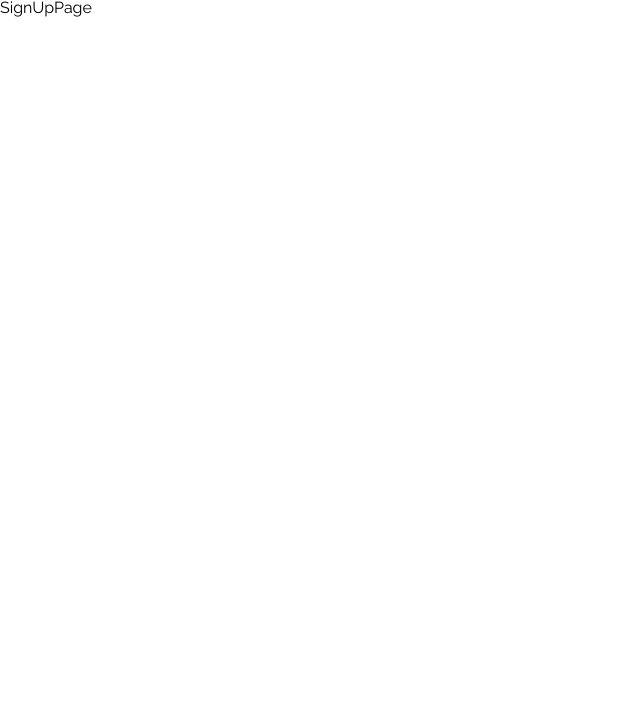
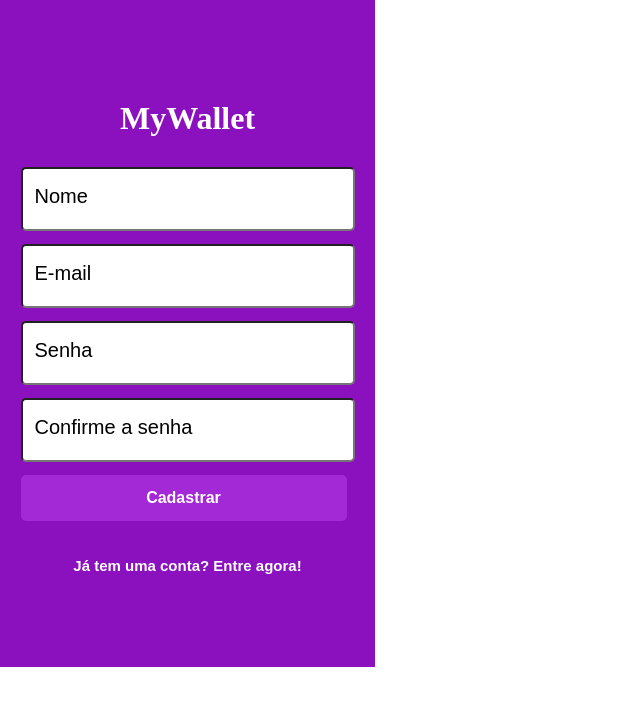
Before and after one commit to antonioeprado/projeto14-mywallet-front, a React (Create React App) app: page /sign-up in a window 1280 px wide. Shown: the top 706 px of the page, without its empty margins (0-640 px from the left). Built offline with nearby package versions, Linux system fonts and the light colour scheme; a web font is replaced by a local one.

Commit message:
fix: changed sign in function and state to SignInPage

```diff
--- a/src/App.js
+++ b/src/App.js
@@ -1,44 +1,16 @@
 import { BrowserRouter as Router, Routes, Route } from "react-router-dom";
 import { GlobalStyles } from "./assets/styles/GlobalStyles";
-import { useState } from "react";
 import SignInPage from "./pages/SignInPage";
 import SignUpPage from "./pages/SignUpPage";
-import axios from "axios";
-import { URLS } from "./assets/constants/URLS";
 
 function App() {
-	const [signInForm, setSignInForm] = useState({ email: "", password: "" });
-
-	function signIn(e) {
-		e.preventDefault();
-		const config = {
-			method: "post",
-			headers: {
-				"Access-Control-Allow-Origin": "*",
-				"Content-Type": "application/json",
-			},
-			data: {
-				...signInForm,
-			},
-		};
-		axios(URLS.signIn, config)
-			.then((res) => console.log(res.data))
-			.catch((err) => console.log(err.response.data));
-	}
-
 	return (
 		<Router>
 			<GlobalStyles />
 			<Routes>
 				<Route
 					path='/'
-					element={
-						<SignInPage
-							form={signInForm}
-							setForm={setSignInForm}
-							signIn={signIn}
-						/>
-					}
+					element={<SignInPage />}
 				/>
 				<Route
 					path='/sign-up'
--- a/src/assets/constants/URLS.js
+++ b/src/assets/constants/URLS.js
@@ -1,3 +1,4 @@
 export const URLS = {
 	signIn: "http://localhost:5000/sign-in",
+	signUp: "http://localhost:5000/sign-up",
 };
--- a/src/pages/SignInPage.js
+++ b/src/pages/SignInPage.js
@@ -1,18 +1,41 @@
-import React from "react";
+import React, { useState } from "react";
 import { StyledWrapper } from "../assets/styles/PageWrapper";
 import { StyledTitle } from "../assets/styles/TextLogo";
 import { StyledInput } from "../assets/styles/Input";
 import { FullWidthButton } from "../assets/styles/Buttons";
-import { Link } from "react-router-dom";
+import { Link, useNavigate } from "react-router-dom";
 import { textColor } from "../assets/styles/Colors";
+import axios from "axios";
+import { URLS } from "../assets/constants/URLS";
 
 function SignInPage(props) {
-	const { form, setForm, signIn } = props;
+	const [signInForm, setSignInForm] = useState({ email: "", password: "" });
+	const navigate = useNavigate();
+
+	function signIn(e) {
+		e.preventDefault();
+		const config = {
+			method: "post",
+			headers: {
+				"Access-Control-Allow-Origin": "*",
+				"Content-Type": "application/json",
+			},
+			data: {
+				...signInForm,
+			},
+		};
+		axios(URLS.signIn, config)
+			.then((res) => {
+				console.log(res.data);
+				navigate("/home");
+			})
+			.catch((err) => console.log(err.response.data));
+	}
 
 	function handleForm(e) {
 		const { name, value } = e.target;
-		setForm({
-			...form,
+		setSignInForm({
+			...signInForm,
 			[name]: value,
 		});
 	}
@@ -27,13 +50,13 @@ function SignInPage(props) {
 				<StyledInput
 					name='email'
 					placeholder='E-mail'
-					value={form.email}
+					value={signInForm.email}
 					onChange={handleForm}
 				/>
 				<StyledInput
 					name='password'
 					placeholder='Senha'
-					value={form.password}
+					value={signInForm.password}
 					onChange={handleForm}
 				/>
 				<FullWidthButton>Entrar</FullWidthButton>
--- a/src/pages/SignUpPage.js
+++ b/src/pages/SignUpPage.js
@@ -1,7 +1,100 @@
-import React from "react";
+import React, { useState } from "react";
+import { StyledWrapper } from "../assets/styles/PageWrapper";
+import { StyledInput } from "../assets/styles/Input";
+import { FullWidthButton } from "../assets/styles/Buttons";
+import { Link, useNavigate } from "react-router-dom";
+import { textColor } from "../assets/styles/Colors";
+import { StyledTitle } from "../assets/styles/TextLogo";
+import axios from "axios";
+import { URLS } from "../assets/constants/URLS";
 
 function SignUpPage() {
-	return <div>SignUpPage</div>;
+	const [signUpForm, setSignUpForm] = useState({
+		name: "",
+		email: "",
+		password: "",
+		repassword: "",
+	});
+
+	const navigate = useNavigate();
+
+	function handleForm(e) {
+		const { name, value } = e.target;
+		setSignUpForm({
+			...signUpForm,
+			[name]: value,
+		});
+	}
+	function signUp(e) {
+		e.preventDefault();
+		const config = {
+			method: "post",
+			headers: {
+				"Access-Control-Allow-Origin": "*",
+				"Content-Type": "application/json",
+			},
+			data: {
+				...signUpForm,
+			},
+		};
+		axios(URLS.signUp, config)
+			.then((res) => {
+				console.log(res.data);
+				navigate("/");
+			})
+			.catch((err) => console.log(err.response.data));
+	}
+
+	return (
+		<StyledWrapper>
+			<StyledTitle>MyWallet</StyledTitle>
+			<form
+				onSubmit={signUp}
+				style={{ display: "flex", flexFlow: "column nowrap" }}
+			>
+				<StyledInput
+					name='name'
+					placeholder='Nome'
+					onChange={handleForm}
+					value={signUpForm.name}
+				/>
+				<StyledInput
+					name='email'
+					placeholder='E-mail'
+					onChange={handleForm}
+					value={signUpForm.email}
+				/>
+				<StyledInput
+					name='password'
+					placeholder='Senha'
+					onChange={handleForm}
+					value={signUpForm.password}
+				/>
+				<StyledInput
+					name='repassword'
+					placeholder='Confirme a senha'
+					onChange={handleForm}
+					value={signUpForm.repassword}
+				/>
+				<FullWidthButton>Cadastrar</FullWidthButton>
+			</form>
+			<Link
+				to={"/"}
+				style={LinkStyle}
+			>
+				Já tem uma conta? Entre agora!
+			</Link>
+		</StyledWrapper>
+	);
 }
 
+const LinkStyle = {
+	fontSize: "15px",
+	lineHeight: "18px",
+	color: textColor,
+	marginTop: "36px",
+	fontWeight: 700,
+	textDecoration: "none",
+};
+
 export default SignUpPage;
```
